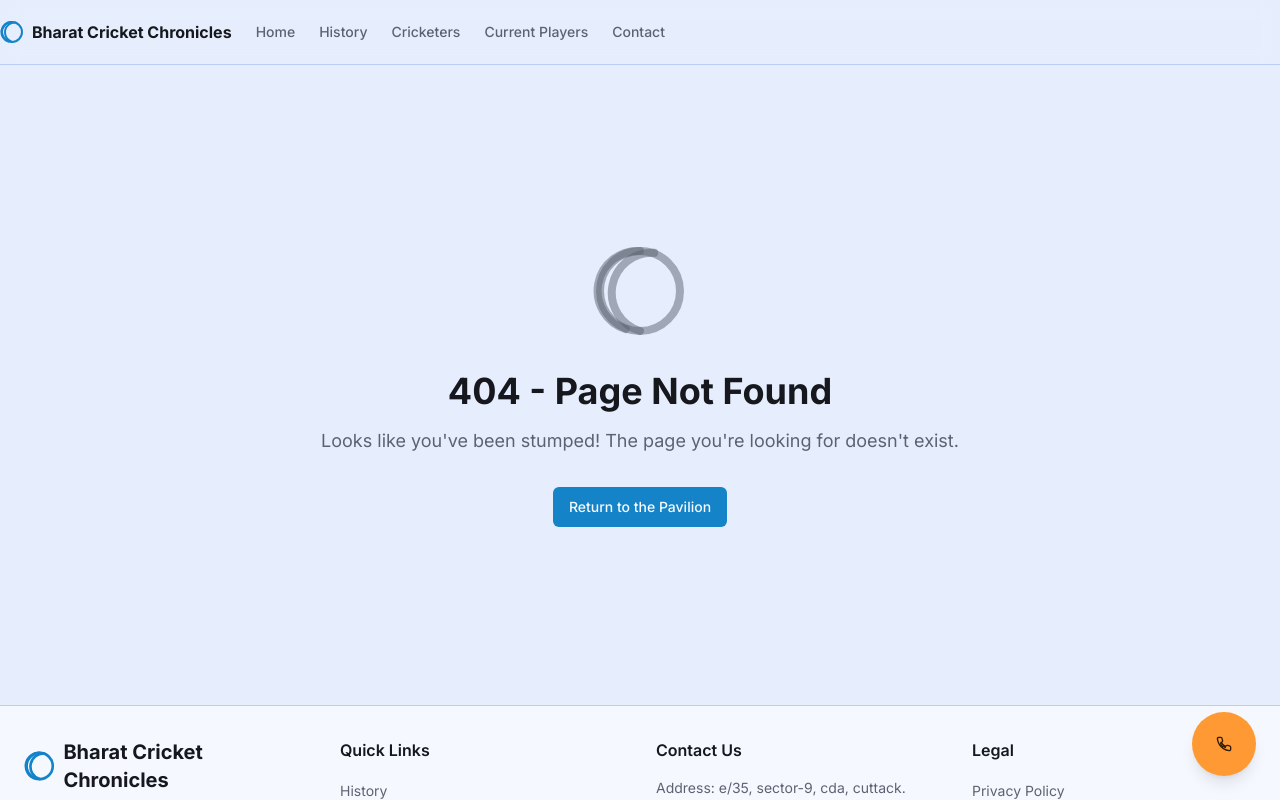
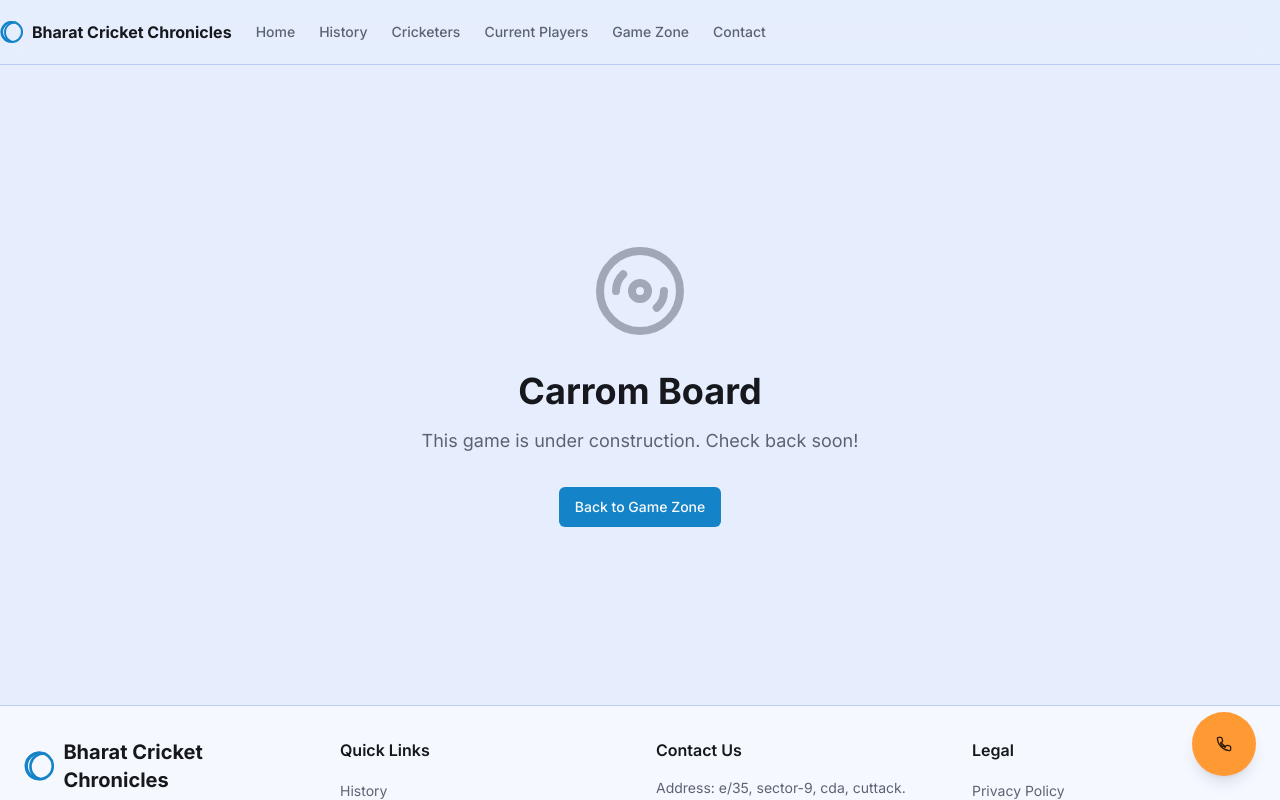
Before and after one commit to susilbehera788-art/11, a Next.js app: page /game-zone/carrom in a window 1280 px wide. Before the commit this address had no page. Shown: the top 800 px of the page. Built offline with nearby package versions, Linux system fonts and the light colour scheme.

Commit message:
proceed with creating the Game Zone section and adding the placeholder p

```diff
--- /dev/null
+++ b/src/app/game-zone/carrom/page.tsx
@@ -0,0 +1,18 @@
+import { Button } from '@/components/ui/button';
+import { Disc3 } from 'lucide-react';
+import Link from 'next/link';
+
+export default function CarromGamePage() {
+  return (
+    <div className="flex min-h-[calc(100vh-10rem)] flex-col items-center justify-center text-center">
+      <Disc3 className="h-24 w-24 text-muted-foreground/50" />
+      <h1 className="mt-8 text-4xl font-bold">Carrom Board</h1>
+      <p className="mt-4 text-lg text-muted-foreground">
+        This game is under construction. Check back soon!
+      </p>
+      <Button asChild className="mt-8">
+        <Link href="/game-zone">Back to Game Zone</Link>
+      </Button>
+    </div>
+  );
+}
--- /dev/null
+++ b/src/app/game-zone/cricket/page.tsx
@@ -0,0 +1,19 @@
+import { Button } from '@/components/ui/button';
+import { Card, CardContent, CardHeader, CardTitle } from '@/components/ui/card';
+import { Cricket } from 'lucide-react';
+import Link from 'next/link';
+
+export default function CricketGamePage() {
+  return (
+    <div className="flex min-h-[calc(100vh-10rem)] flex-col items-center justify-center text-center">
+      <Cricket className="h-24 w-24 text-muted-foreground/50" />
+      <h1 className="mt-8 text-4xl font-bold">Cricket Challenge</h1>
+      <p className="mt-4 text-lg text-muted-foreground">
+        This game is under construction. Check back soon!
+      </p>
+      <Button asChild className="mt-8">
+        <Link href="/game-zone">Back to Game Zone</Link>
+      </Button>
+    </div>
+  );
+}
--- /dev/null
+++ b/src/app/game-zone/page.tsx
@@ -0,0 +1,53 @@
+import { Button } from '@/components/ui/button';
+import { Card, CardContent, CardDescription, CardFooter, CardHeader, CardTitle } from '@/components/ui/card';
+import { Cricket, Disc3 } from 'lucide-react';
+import Link from 'next/link';
+
+export default function GameZonePage() {
+  return (
+    <div className="container mx-auto px-4 py-12 md:px-6">
+      <div className="mb-12 text-center">
+        <h1 className="font-headline text-4xl font-bold md:text-5xl">
+          Game Zone
+        </h1>
+        <p className="mx-auto mt-4 max-w-2xl text-lg text-muted-foreground">
+          Ready to play? Choose a game below and test your skills.
+        </p>
+      </div>
+
+      <div className="grid grid-cols-1 gap-8 md:grid-cols-2">
+        <Card className="flex flex-col">
+          <CardHeader className="text-center">
+            <div className="mx-auto mb-4 flex h-16 w-16 items-center justify-center rounded-full bg-primary/10 text-primary">
+                <Cricket className="h-8 w-8" />
+            </div>
+            <CardTitle className="font-headline text-2xl">Cricket Challenge</CardTitle>
+            <CardDescription>Step up to the crease and face the AI bowler in a thrilling 2-over match.</CardDescription>
+          </CardHeader>
+          <CardContent className="flex-grow" />
+          <CardFooter>
+            <Button asChild className="w-full">
+              <Link href="/game-zone/cricket">Play Now</Link>
+            </Button>
+          </CardFooter>
+        </Card>
+
+        <Card className="flex flex-col">
+          <CardHeader className="text-center">
+            <div className="mx-auto mb-4 flex h-16 w-16 items-center justify-center rounded-full bg-primary/10 text-primary">
+                <Disc3 className="h-8 w-8" />
+            </div>
+            <CardTitle className="font-headline text-2xl">Carrom Board</CardTitle>
+            <CardDescription>Challenge our AI or a friend in a classic game of Carrom. Clear the board to win!</CardDescription>
+          </CardHeader>
+          <CardContent className="flex-grow" />
+          <CardFooter>
+            <Button asChild className="w-full">
+              <Link href="/game-zone/carrom">Play Now</Link>
+            </Button>
+          </CardFooter>
+        </Card>
+      </div>
+    </div>
+  );
+}
--- a/src/app/page.tsx
+++ b/src/app/page.tsx
@@ -10,6 +10,7 @@ import { Button } from '@/components/ui/button';
 import Link from 'next/link';
 import {
   ArrowRight,
+  Gamepad2,
   History,
   ShieldCheck,
   Trophy,
@@ -121,7 +122,7 @@ export default function Home() {
           <h2 className="mb-8 text-center font-headline text-3xl font-bold md:text-4xl">
             Explore the Chronicles
           </h2>
-          <div className="grid grid-cols-1 gap-8 md:grid-cols-2 lg:grid-cols-3">
+          <div className="grid grid-cols-1 gap-8 md:grid-cols-2 lg:grid-cols-4">
             <FeatureCard
               icon={<Trophy className="h-10 w-10 text-accent" />}
               title="Trophies & Victories"
@@ -139,6 +140,12 @@ export default function Home() {
               title="Team History"
               description="A journey through the significant moments that shaped Indian cricket."
               link="/history"
+            />
+            <FeatureCard
+              icon={<Gamepad2 className="h-10 w-10 text-accent" />}
+              title="Game Zone"
+              description="Play exciting cricket and carrom games right here on our website."
+              link="/game-zone"
             />
           </div>
         </section>
--- a/src/components/footer.tsx
+++ b/src/components/footer.tsx
@@ -23,6 +23,7 @@ export function Footer() {
               <li><Link href="/history" className="text-sm text-muted-foreground hover:text-primary">History</Link></li>
               <li><Link href="/cricketers" className="text-sm text-muted-foreground hover:text-primary">Cricketers</Link></li>
               <li><Link href="/players" className="text-sm text-muted-foreground hover:text-primary">Current Players</Link></li>
+              <li><Link href="/game-zone" className="text-sm text-muted-foreground hover:text-primary">Game Zone</Link></li>
             </ul>
           </div>
           <div>
--- a/src/components/header.tsx
+++ b/src/components/header.tsx
@@ -10,6 +10,7 @@ import {
   Users,
   History,
   Phone,
+  Gamepad2,
 } from 'lucide-react';
 import { Icons } from './icons';
 import { usePathname } from 'next/navigation';
@@ -21,6 +22,7 @@ const navLinks = [
   { href: '/history', label: 'History', icon: History },
   { href: '/cricketers', label: 'Cricketers', icon: Users },
   { href: '/players', label: 'Current Players', icon: Trophy },
+  { href: '/game-zone', label: 'Game Zone', icon: Gamepad2 },
   { href: '/contact', label: 'Contact', icon: Phone },
 ];
 
```
